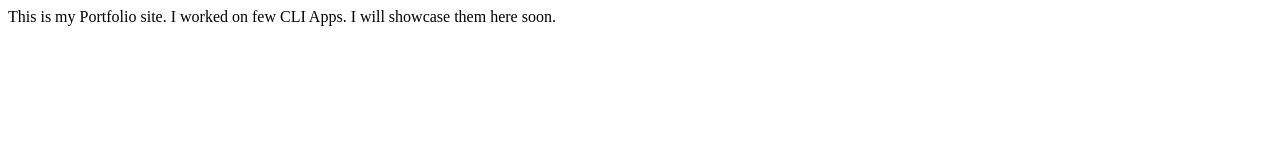
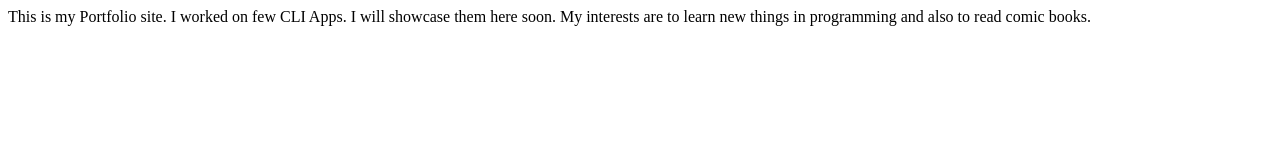
Before and after one commit to harshitbadollacodes/Portfolio, a plain HTML site: page index.html in a window 1280 px wide. Drawn offline with Linux system fonts and the light colour scheme.

Commit message:
Update: added hobbies

```diff
--- a/index.html
+++ b/index.html
@@ -9,5 +9,7 @@
     This is my Portfolio site.
 
     I worked on few CLI Apps. I will showcase them here soon.
+
+    My interests are to learn new things in programming and also to read comic books.
 </body>
 </html>
```
